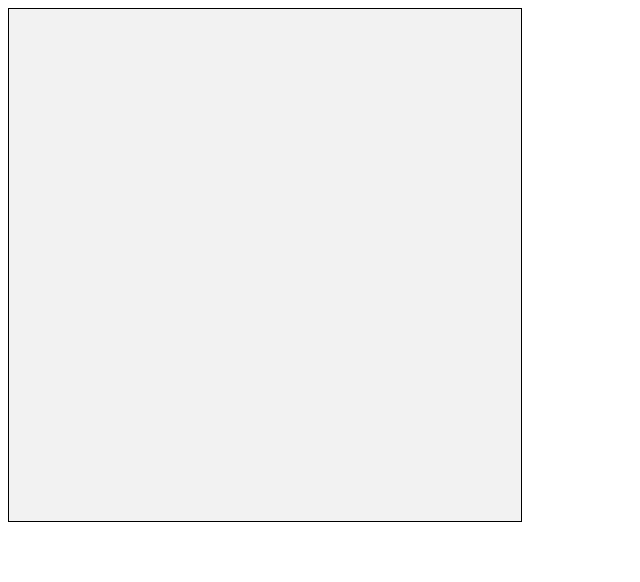
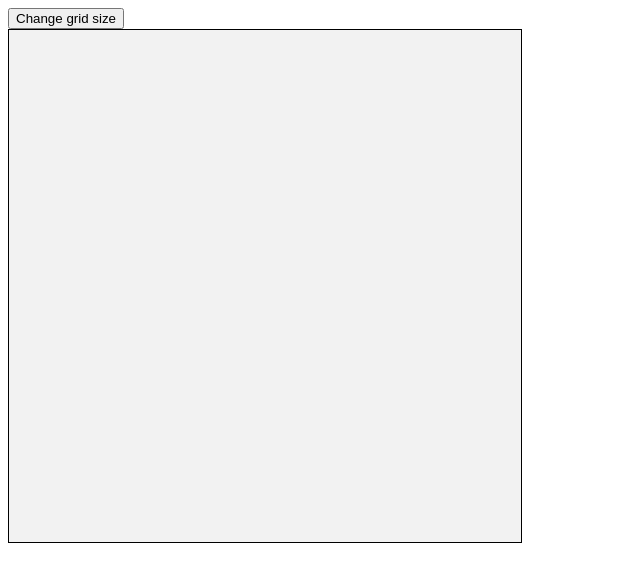
Before and after one commit to tw3080/etch-a-sketch, a plain HTML site: page index.html in a window 1280 px wide. Shown: the whole page, without its empty margins (0-640 px from the left). Drawn offline with Linux system fonts and the light colour scheme.

Commit message:
Add feature that changes grid size based on user input

```diff
--- a/index.html
+++ b/index.html
@@ -8,6 +8,7 @@
     </head>
 
     <body>
+        <button type="button" id="button">Change grid size</button>
         <div class="grid-container"></div>
     </body>
 </html>
--- a/script.js
+++ b/script.js
@@ -1,25 +1,46 @@
+const button = document.querySelector('#button');
 const gridContainer = document.querySelector('.grid-container');
 
-function createGrid() {
-    for (i = 1; i <= 256; i++) {
-        let gridSquare = document.createElement('div');
-        gridSquare.classList.add('grid-square');
-        gridContainer.appendChild(gridSquare);
-        console.log(i);
+function getGridSize() {
+    const gridSize = prompt('Enter a number between 1 and 100', '');
+
+    if ((gridSize < 1) || (gridSize > 100)) {
+        alert('Please enter a number between 1 and 100');
+    } else {
+        return gridSize;
     }
 }
 
-createGrid();
+function changeSquareColor() {
+    const squares = document.querySelectorAll('.grid-square');
 
-const squares = document.querySelectorAll('.grid-square');
-
-function changeSquareColor(square) {
-    square.classList.add('change-color');
+    squares.forEach((square) => {
+        square.addEventListener('mouseover', () => {
+            square.classList.add('change-color');
+            console.log(square);
+        });
+    });
 }
 
-squares.forEach((square) => {
-    square.addEventListener('mouseover', () => {
-        console.log(square);
-        changeSquareColor(square);
-    });
+function createGrid(size = 16) {
+    for (i = 1; i <= size * size; i++) {
+        const gridSquare = document.createElement('div');
+        const squareSize = 512 / size + 'px'; // individual square size is (container size / input size)
+
+        gridSquare.classList.add('grid-square');
+        gridSquare.style.width = squareSize;
+        gridSquare.style.height = squareSize;
+        gridContainer.appendChild(gridSquare);
+    }
+
+    changeSquareColor();
+}
+
+button.addEventListener('click', () => {
+    const newGridSize = getGridSize();
+
+    gridContainer.replaceChildren(); // remove the existing grid
+    createGrid(newGridSize);
 });
+
+window.onload = createGrid();
--- a/style.css
+++ b/style.css
@@ -7,8 +7,6 @@
 }
 
 .grid-square {
-    min-width: 32px;
-    min-height: 32px;
     background-color: #f2f2f2;
 }
 
```
